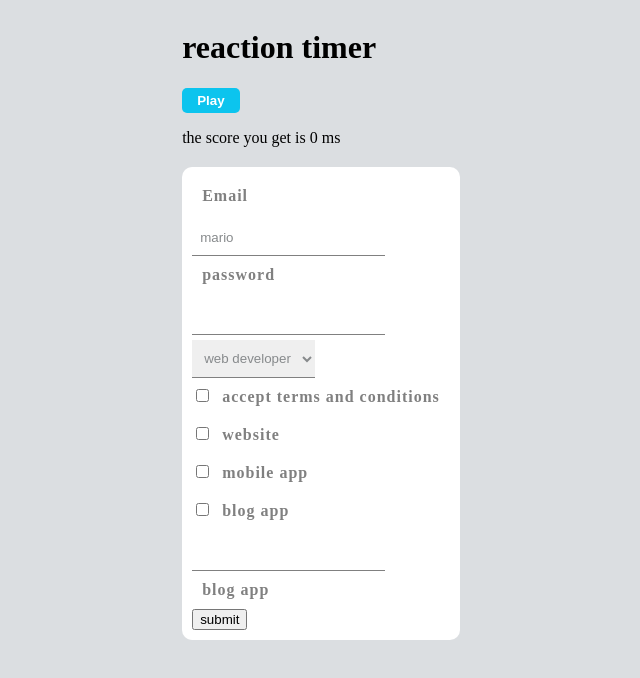
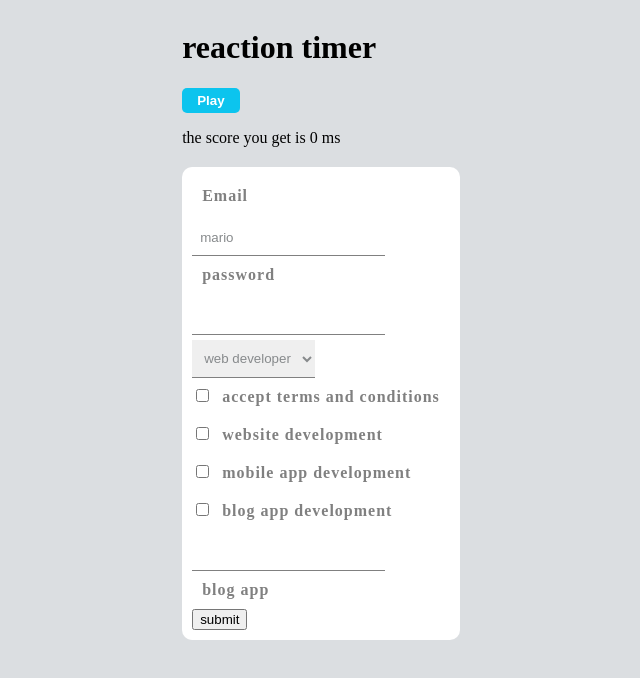
Before and after one commit to yihenewaddis/view_project, a Vue app in the folder first_project/: page / in a window 1280 px wide. Shown: the top 678 px of the page, without its empty margins (319-959 px from the left). Built offline with nearby package versions, Linux system fonts and the light colour scheme.

Commit message:
add some text

```diff
--- a/first_project/src/components/Signup.vue
+++ b/first_project/src/components/Signup.vue
@@ -14,15 +14,15 @@
         </div>
         <div>
             <input type="checkbox" value="yihenew" v-model="name">
-            <label> website </label>
+            <label> website development </label>
         </div>
         <div>
             <input type="checkbox" value="addis" v-model="name">
-            <label> mobile app</label>
+            <label> mobile app development</label>
         </div>
         <div>
             <input type="checkbox" value="kassa" v-model="name">
-            <label> blog app</label>
+            <label> blog app development</label>
         </div>
         <div>
             <input type="text" value="kassa" v-model="singleskil" @keypress="handleSkils">
```
